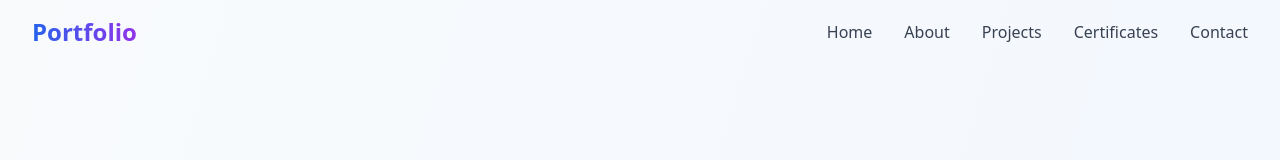
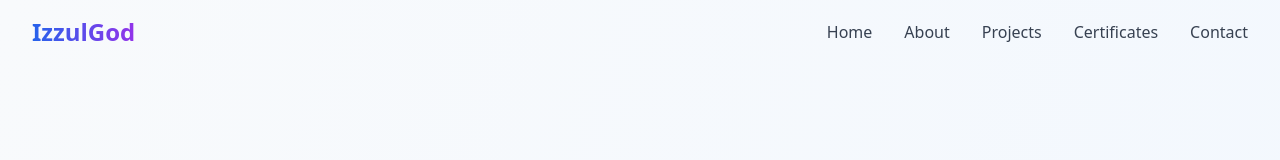
Before and after one commit to IzzulGod/about-izzulgod, a React (Vite) app: page / in a window 1280 px wide. Shown: the top 160 px of the page. Built offline with nearby package versions, Linux system fonts and the light colour scheme.

Commit message:
Refactor: Update portfolio title and copyright
Update the portfolio title in the navigation and the copyright information in the footer to reflect the current year and a more suitable template.

```diff
--- a/src/components/Contact.tsx
+++ b/src/components/Contact.tsx
@@ -1,3 +1,4 @@
+
 import { Mail, MapPin, Phone, Send } from "lucide-react";
 import { useState } from "react";
 import { useToast } from "@/hooks/use-toast";
@@ -156,7 +157,7 @@ const Contact = () => {
         <div className="mt-16 text-center">
           <div className="border-t border-gray-200 pt-8">
             <p className="text-gray-600">
-              © 2024 [Nickname]. Made with ❤️ in Indonesia
+              © 2025 IzzulGod. Dibuat dengan ❤️ di Indonesia
             </p>
           </div>
         </div>
--- a/src/components/Navigation.tsx
+++ b/src/components/Navigation.tsx
@@ -44,7 +44,7 @@ const Navigation = () => {
       <div className="max-w-7xl mx-auto px-4 sm:px-6 lg:px-8">
         <div className="flex justify-between items-center py-4">
           <div className="text-2xl font-bold bg-gradient-to-r from-blue-600 to-purple-600 bg-clip-text text-transparent">
-            Portfolio
+            IzzulGod
           </div>
 
           {/* Desktop Menu */}
```
